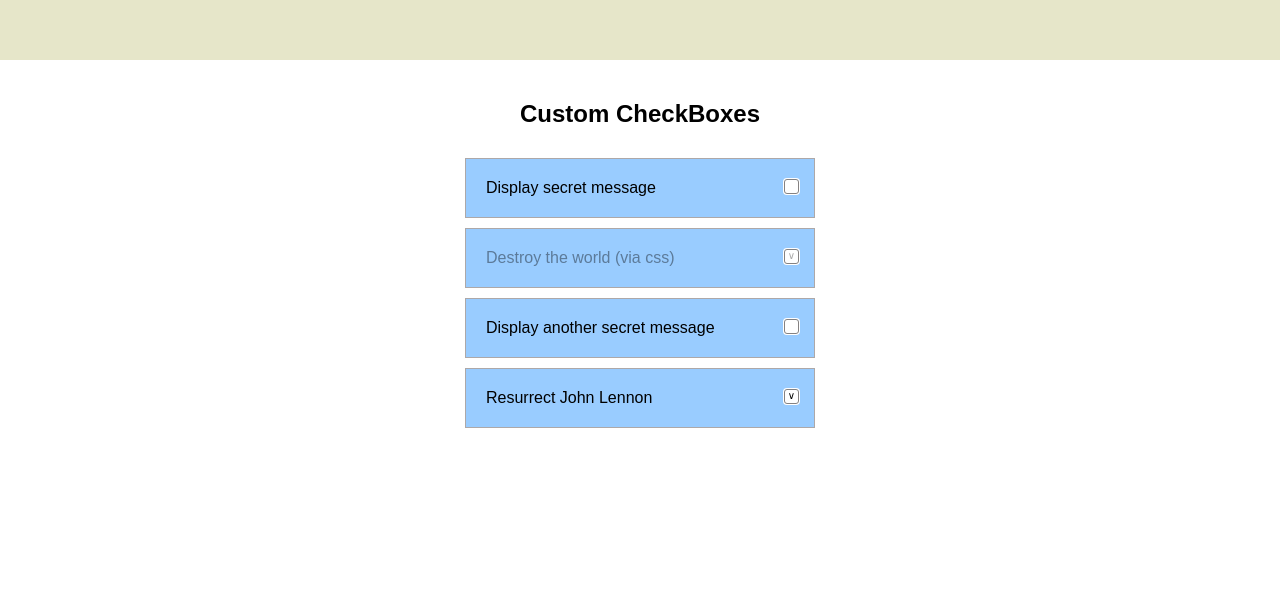
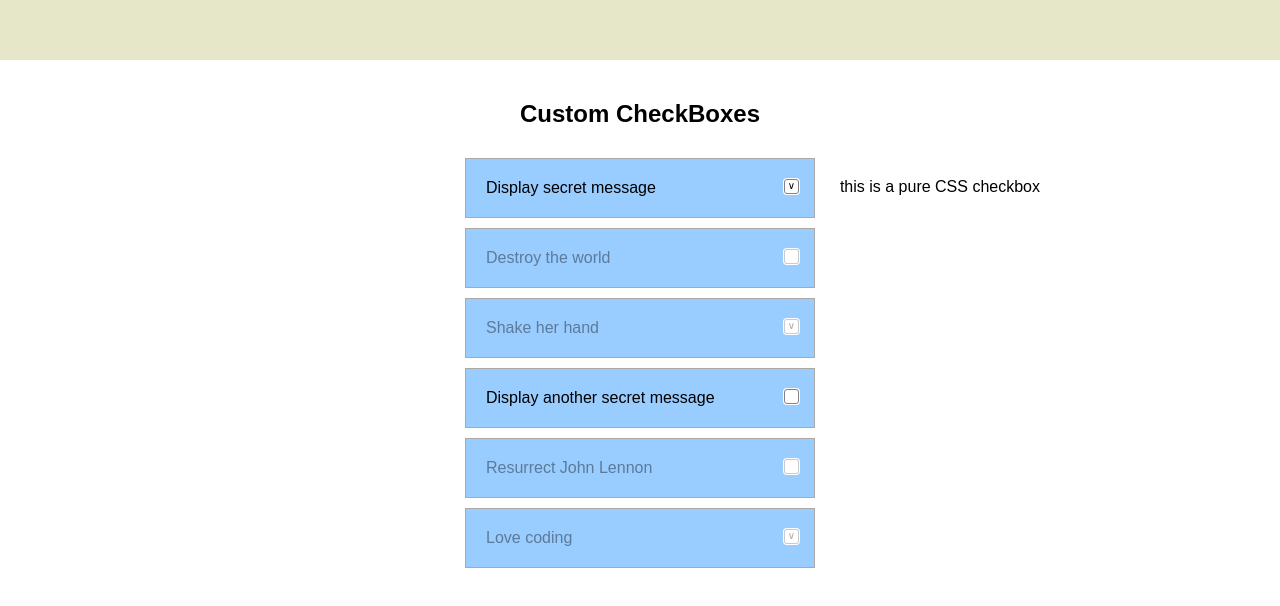
Before and after one commit to Nata25/JS_9-10_jquery, a plain HTML site: page index.html in a window 1280 px wide. Shown: the part 1220-1826 px from the top of the page. Drawn offline with nearby package versions, Linux system fonts and the light colour scheme.

Commit message:
Improve disabled checkbox, add unchecked

```diff
--- a/css/style.css
+++ b/css/style.css
@@ -301,8 +301,9 @@ img {
 }
 
 .css-native-checkbox:disabled + label::after,
-.disabled {
+.input-disabled {
     color: rgba(83, 83, 83, .5);
+    border: 1px solid rgba(83, 83, 83, .3);
 }
 
 .label-disabled {
@@ -317,7 +318,7 @@ img {
     font-size: 16px;
 }
 
-.css-native-checkbox:checked ~ #css-message {
+.css-native-checkbox:checked ~ .message {
     display: block;
 }
 
--- a/index.html
+++ b/index.html
@@ -62,6 +62,7 @@
 
             <div class="wrapper">
                 <input type="checkbox"
+                    checked
                     id="css-checkbox-input"
                     name="css-checkbox-input"
                     class="css-native-checkbox">
@@ -69,9 +70,21 @@
                     class="css-checkbox">
                     Display secret message
                 </label>
-                <span class="message" id="css-message">this is a pure CSS checkbox</span>
+                <span class="message css-message">this is a pure CSS checkbox</span>
             </div>
 
+
+            <div class="wrapper">
+                <input type="checkbox"
+                    disabled
+                    id="css-checkbox-input-disabled"
+                    name="css-checkbox-input-disabled"
+                    class="css-native-checkbox">
+                <label for="css-checkbox-input-disabled"
+                    class="css-checkbox label-disabled">
+                    Destroy the world
+                </label>
+            </div>
 
             <div class="wrapper">
                 <input type="checkbox"
@@ -81,7 +94,7 @@
                     class="css-native-checkbox">
                 <label for="css-checkbox-input-disabled"
                     class="css-checkbox label-disabled">
-                    Destroy the world (via css)
+                    Shake her hand
                 </label>
             </div>
 
@@ -95,8 +108,13 @@
             <div class="wrapper js-wrapper">
                 Resurrect John Lennon
                 <span class="js-checkbox-container"></span>
+                <input type="checkbox" disabled name="js-checkbox-input" class="js-native-checkbox">
+            </div>
+
+            <div class="wrapper js-wrapper">
+                Love coding
+                <span class="js-checkbox-container"></span>
                 <input type="checkbox" disabled checked name="js-checkbox-input" class="js-native-checkbox">
-                <span class="message">this custom checkbox uses JS</span>
             </div>
 
         </section>
--- a/js/script.js
+++ b/js/script.js
@@ -64,6 +64,7 @@ $(function() {
         input = el.find(".js-native-checkbox"),
         message = el.find(".message");
 
+        if (!input.attr("disabled")) {
             if (!input.attr("checked")) {
                 console.log("not checked");
                 container.html('\u2228');
@@ -76,9 +77,11 @@ $(function() {
                 message.css("display", "none");
             }
         }
+    }
 
     function changeCheckStart(el) {
-        var container = el.find(".js-checkbox-container"),
+        var el = el,
+        container = el.find(".js-checkbox-container"),
         input = el.find(".js-native-checkbox");
 
         if (input.attr("checked")) {
@@ -86,8 +89,8 @@ $(function() {
         }
 
         if (input.attr("disabled")) {
-            // console.log("disabled");
-            $(this).addClass("disabled");
+            el.addClass("label-disabled");
+            container.addClass("input-disabled");
         }
     }
 
```
Lines whose indentation alone changed are shown as unchanged.
